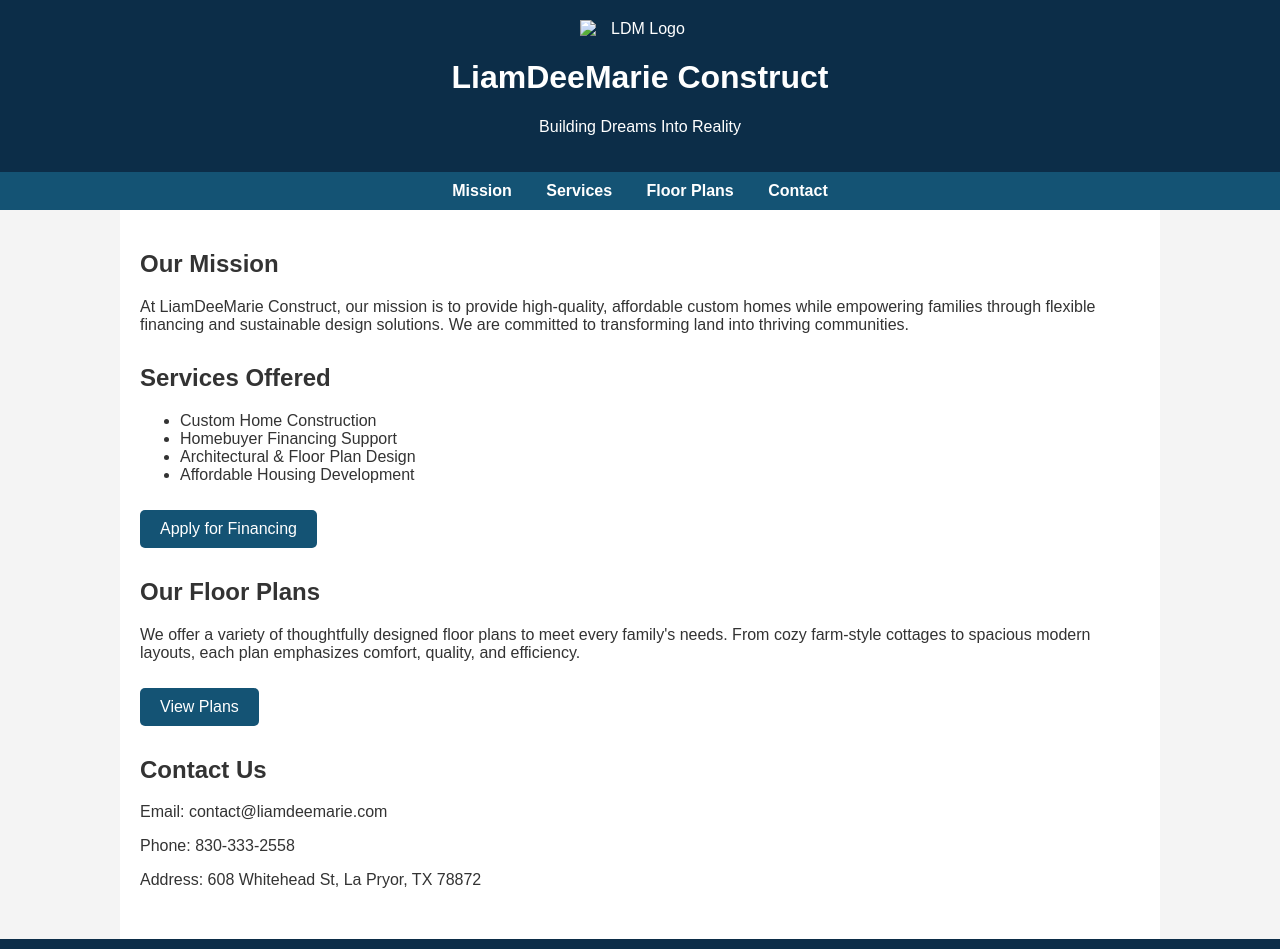
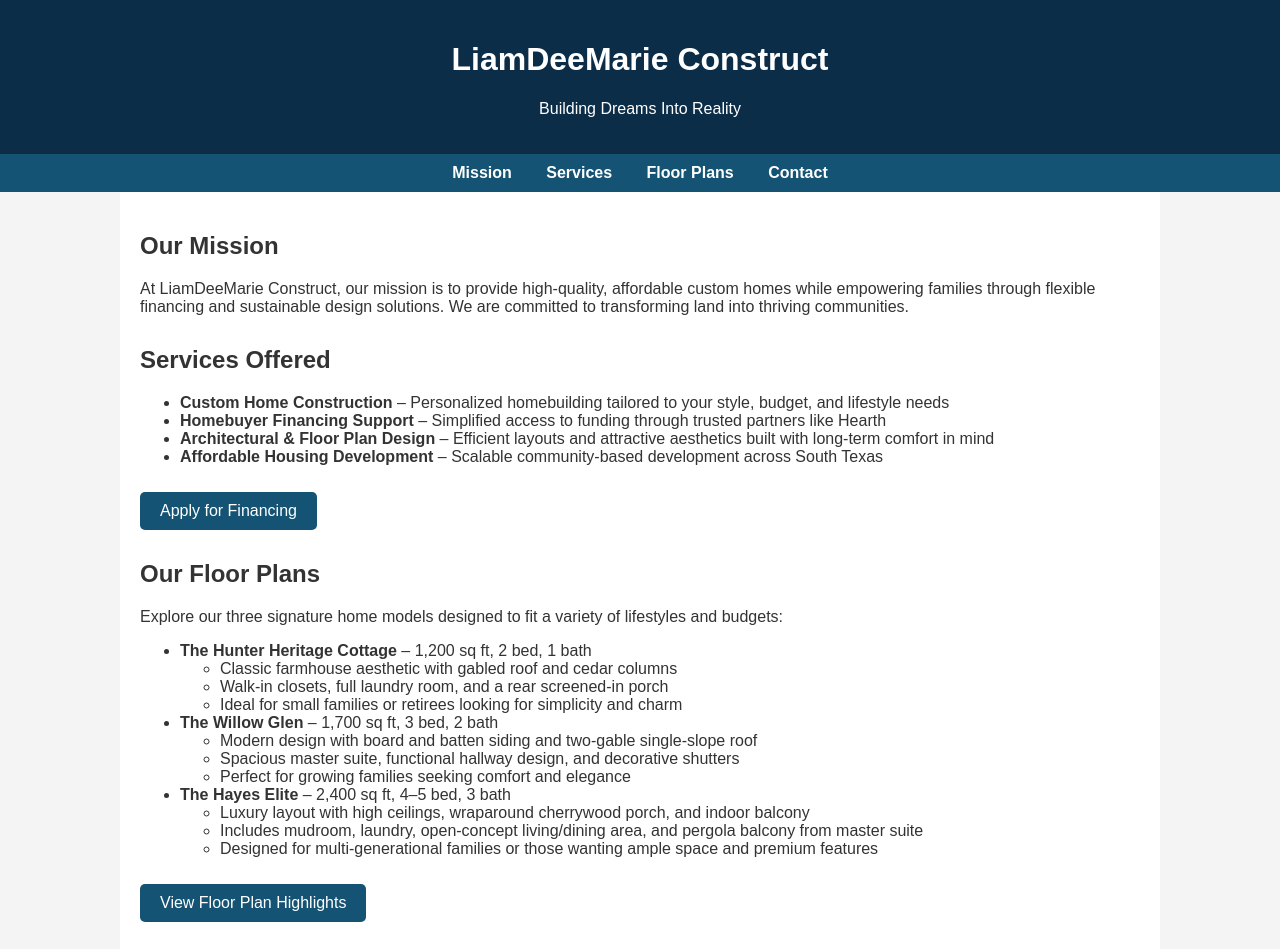
Before and after one commit to LDM-construct2025/liamdeemarie.github.io, a plain HTML site: page index.html in a window 1280 px wide. Shown: the top 949 px of the page. Drawn offline with Linux system fonts and the light colour scheme.

Commit message:
Add files via upload

```diff
--- a/index.html
+++ b/index.html
@@ -1,4 +1,3 @@
-
 <!DOCTYPE html>
 <html lang="en">
 <head>
@@ -60,16 +59,10 @@
       color: #999;
       margin-top: 10px;
     }
-    .logo {
-      width: 120px;
-      display: block;
-      margin: 0 auto 10px;
-    }
   </style>
 </head>
 <body>
   <header>
-    <img src="logo.png" alt="LDM Logo" class="logo" />
     <h1>LiamDeeMarie Construct</h1>
     <p>Building Dreams Into Reality</p>
   </header>
@@ -90,18 +83,41 @@
     <section id="services">
       <h2>Services Offered</h2>
       <ul>
-        <li>Custom Home Construction</li>
-        <li>Homebuyer Financing Support</li>
-        <li>Architectural & Floor Plan Design</li>
-        <li>Affordable Housing Development</li>
+        <li><strong>Custom Home Construction</strong> – Personalized homebuilding tailored to your style, budget, and lifestyle needs</li>
+        <li><strong>Homebuyer Financing Support</strong> – Simplified access to funding through trusted partners like Hearth</li>
+        <li><strong>Architectural & Floor Plan Design</strong> – Efficient layouts and attractive aesthetics built with long-term comfort in mind</li>
+        <li><strong>Affordable Housing Development</strong> – Scalable community-based development across South Texas</li>
       </ul>
       <a class="btn" href="https://www.gethearth.com/" target="_blank">Apply for Financing</a>
     </section>
 
     <section id="plans">
       <h2>Our Floor Plans</h2>
-      <p>We offer a variety of thoughtfully designed floor plans to meet every family's needs. From cozy farm-style cottages to spacious modern layouts, each plan emphasizes comfort, quality, and efficiency.</p>
-      <a class="btn" href="#">View Plans</a>
+      <p>Explore our three signature home models designed to fit a variety of lifestyles and budgets:</p>
+      <ul>
+        <li><strong>The Hunter Heritage Cottage</strong> – 1,200 sq ft, 2 bed, 1 bath
+          <ul>
+            <li>Classic farmhouse aesthetic with gabled roof and cedar columns</li>
+            <li>Walk-in closets, full laundry room, and a rear screened-in porch</li>
+            <li>Ideal for small families or retirees looking for simplicity and charm</li>
+          </ul>
+        </li>
+        <li><strong>The Willow Glen</strong> – 1,700 sq ft, 3 bed, 2 bath
+          <ul>
+            <li>Modern design with board and batten siding and two-gable single-slope roof</li>
+            <li>Spacious master suite, functional hallway design, and decorative shutters</li>
+            <li>Perfect for growing families seeking comfort and elegance</li>
+          </ul>
+        </li>
+        <li><strong>The Hayes Elite</strong> – 2,400 sq ft, 4–5 bed, 3 bath
+          <ul>
+            <li>Luxury layout with high ceilings, wraparound cherrywood porch, and indoor balcony</li>
+            <li>Includes mudroom, laundry, open-concept living/dining area, and pergola balcony from master suite</li>
+            <li>Designed for multi-generational families or those wanting ample space and premium features</li>
+          </ul>
+        </li>
+      </ul>
+      <a class="btn" href="#">View Floor Plan Highlights</a>
     </section>
 
     <section id="contact">
```
